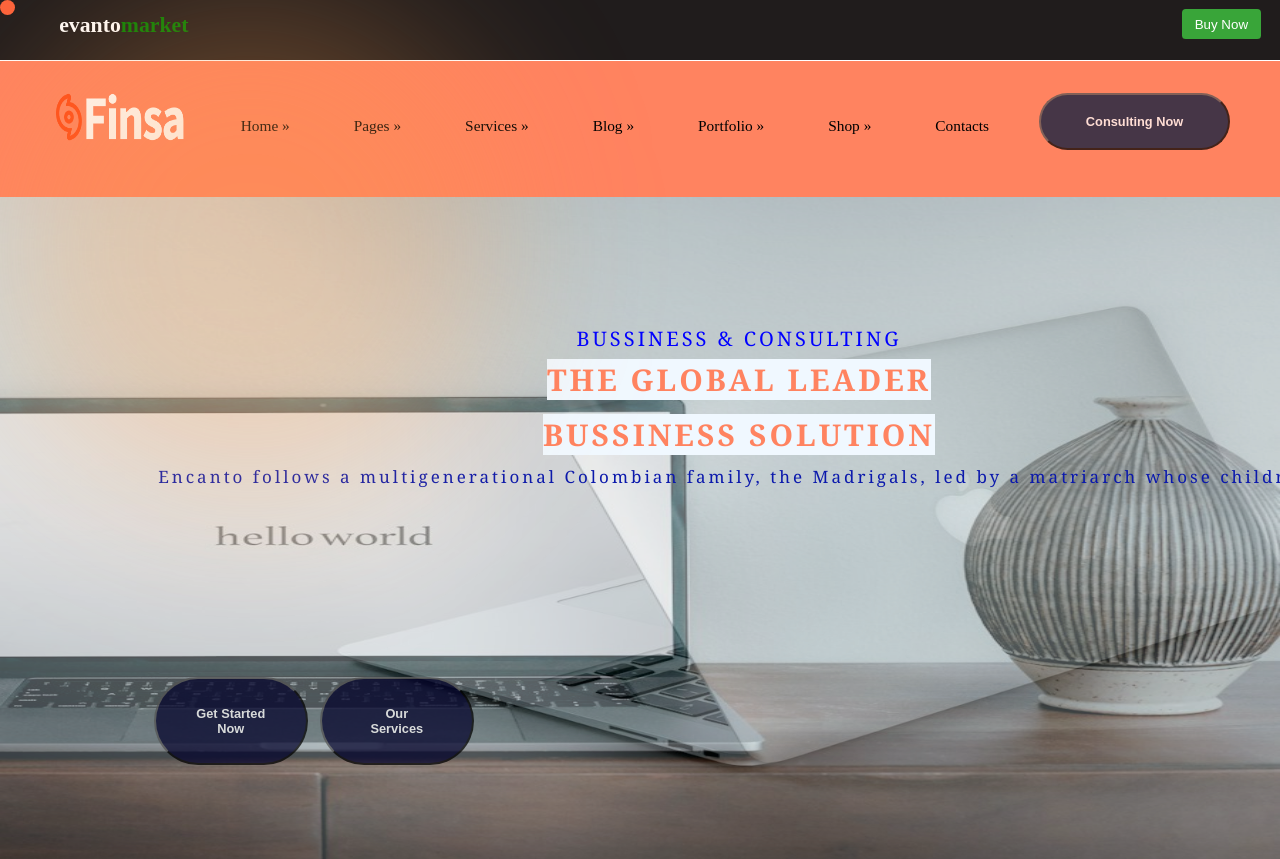
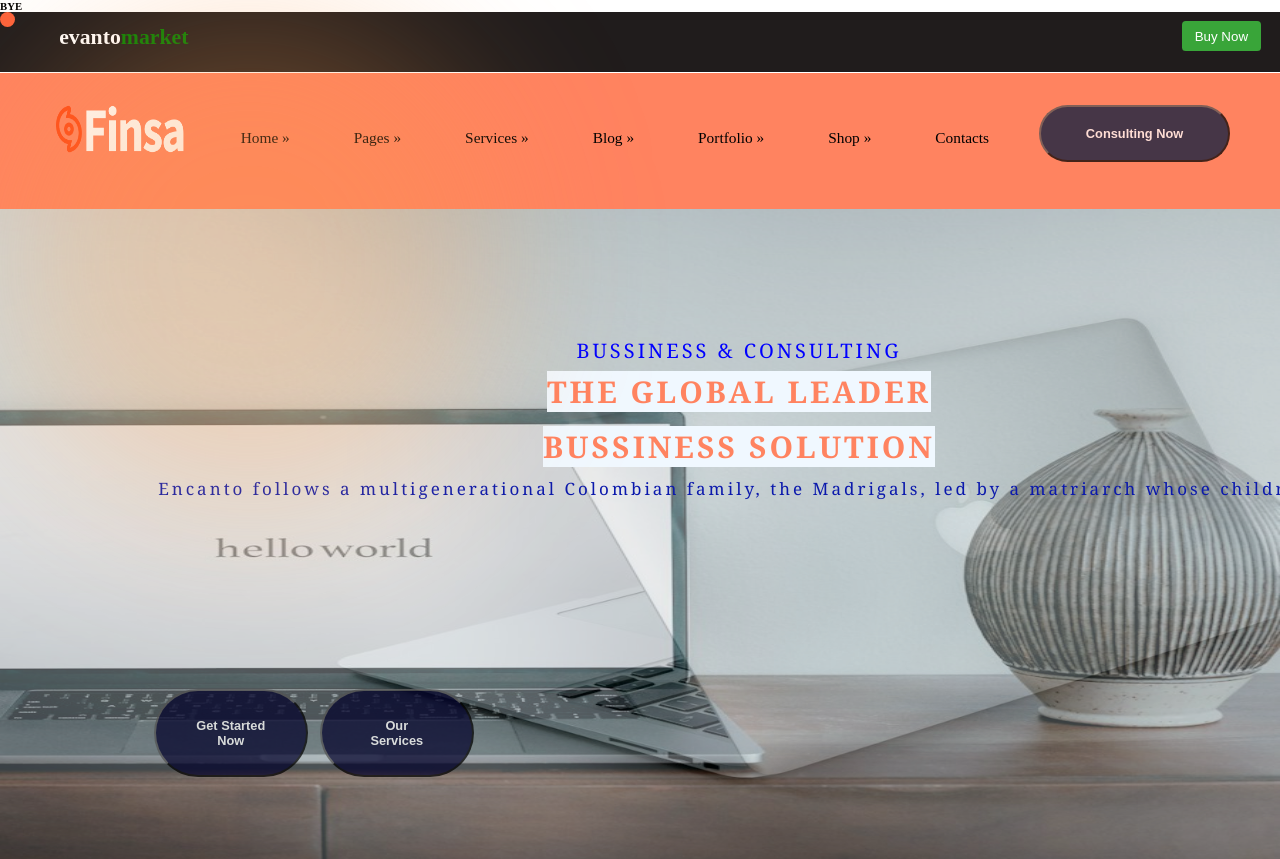
Before and after one commit to EshaTahir/Finsa_Website, a plain HTML site: page SITE/index.html in a window 1280 px wide. Shown: the top 859 px of the page. Drawn offline with nearby package versions, Linux system fonts and the light colour scheme.

Commit message:
Update index.html

```diff
--- a/SITE/index.html
+++ b/SITE/index.html
@@ -11,6 +11,7 @@
 </head>
 
 <body>
+  <h6>BYE</h6>
   <div class="main">
     <div id="cursor"></div>
     <div id="cursor-blur"></div>
```
